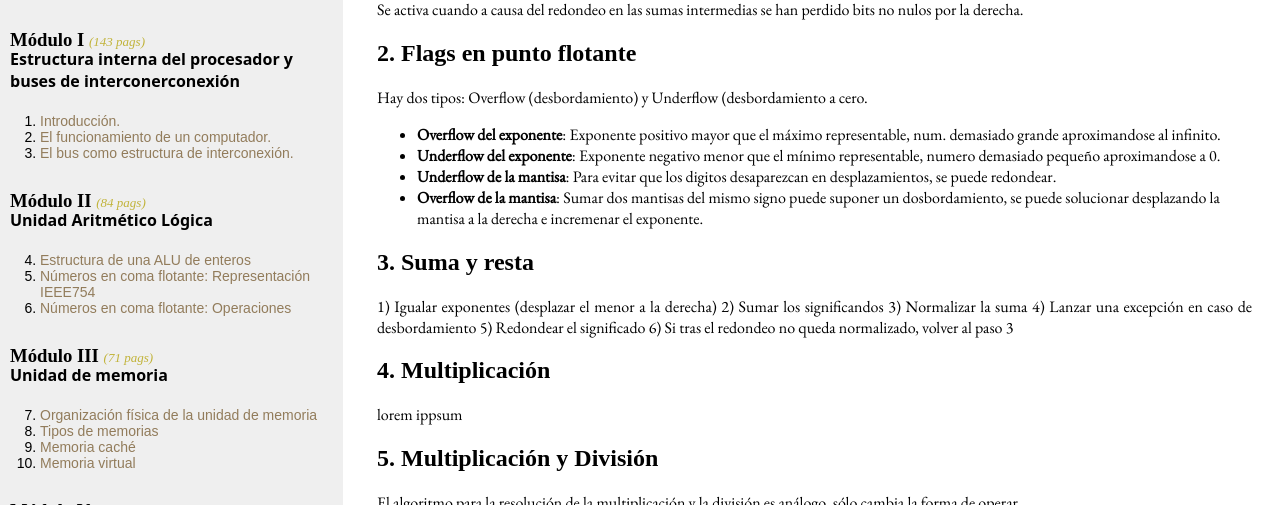
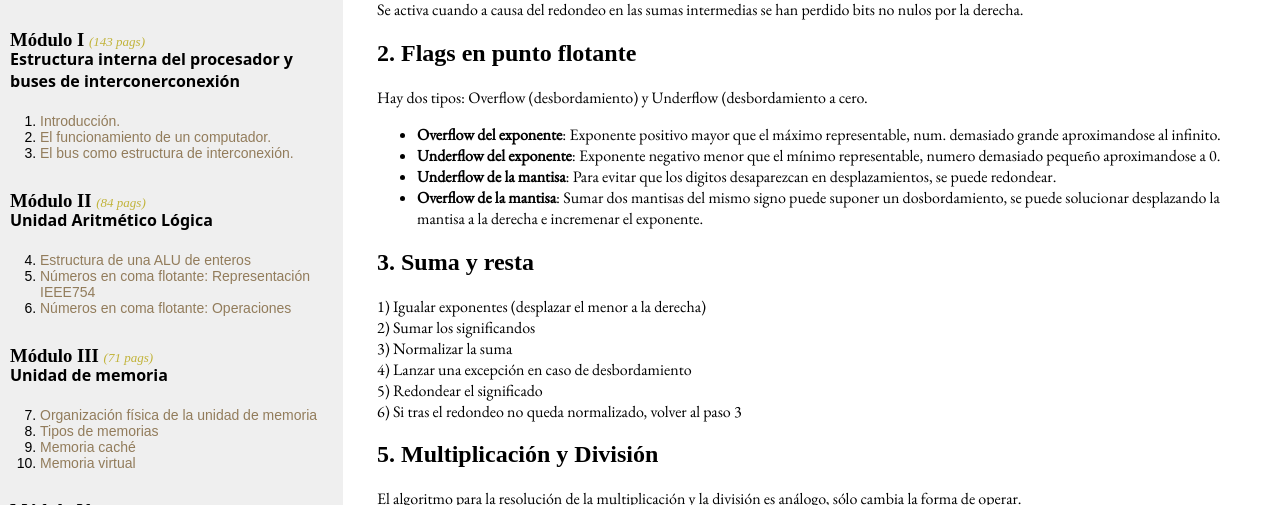
Before and after one commit to dkaerit/EDC, a Jekyll site: the page built from _posts/2020-10-05-TEMA06.md, in a window 1280 px wide and 1400 px high, scrolled down 915 px, cut to the strip 0-505 px from the top of the window. Built offline with Jekyll 4.4.1, drawn with Linux system fonts in a browser that asks for light colours; some web fonts are replaced; some of the changed text lies outside the part shown.

Commit message:
Update 2020-10-05-TEMA06.md

```diff
--- a/_posts/2020-10-05-TEMA06.md
+++ b/_posts/2020-10-05-TEMA06.md
@@ -39,14 +39,12 @@ Hay dos tipos: Overflow (desbordamiento) y Underflow (desbordamiento a cero.
  - **Overflow de la mantisa**: Sumar dos mantisas del mismo signo puede suponer un dosbordamiento, se puede solucionar desplazando la mantisa a la derecha e incremenar el exponente.
 
 ## 3. Suma y resta
-1) Igualar exponentes (desplazar el menor a la derecha)
-2) Sumar los significandos
-3) Normalizar la suma
-4) Lanzar una excepción en caso de desbordamiento
-5) Redondear el significado
-6) Si tras el redondeo no queda normalizado, volver al paso 3
-## 4. Multiplicación
-lorem ippsum
+1) Igualar exponentes (desplazar el menor a la derecha)<br>
+2) Sumar los significandos<br>
+3) Normalizar la suma<br>
+4) Lanzar una excepción en caso de desbordamiento<br>
+5) Redondear el significado<br>
+6) Si tras el redondeo no queda normalizado, volver al paso 3<br>
 
 ## 5. Multiplicación y División
 
```
Also changed, not shown: other parts of _posts/2020-10-05-TEMA06.md (+7 -10 lines).
